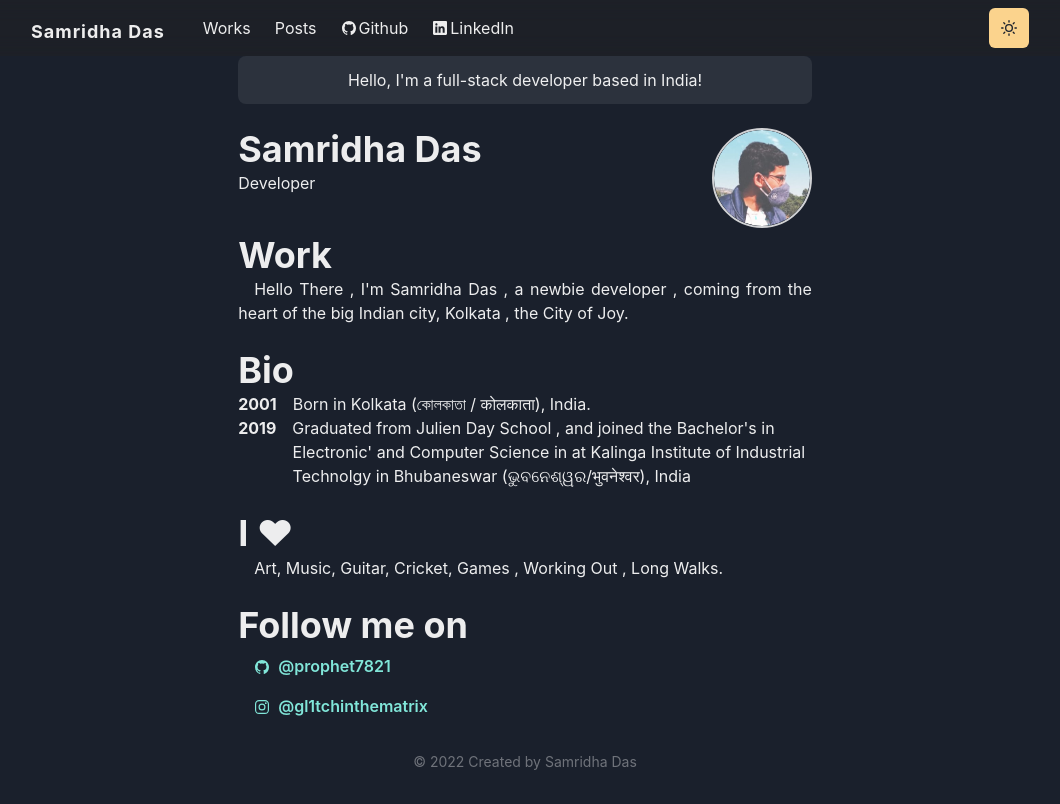
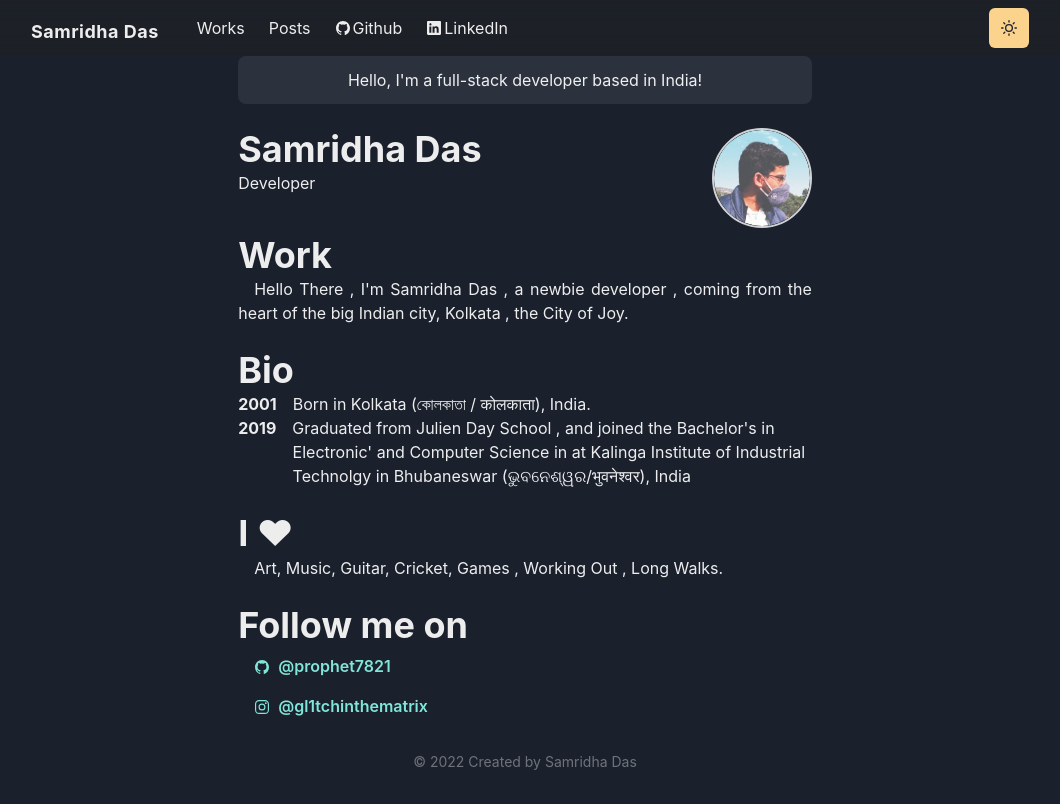
Before and after one commit to prophet7821/portfolio-app, a Next.js app: page / in a window 1280 px wide. Shown: the whole page, without its empty margins (115-1175 px from the left). Built offline with nearby package versions, Linux system fonts and the light colour scheme.

Commit message:
logo update continues

```diff
--- a/components/logo.js
+++ b/components/logo.js
@@ -10,7 +10,7 @@ const LogoBox = styled.span`
   height: 30px;
   line-height: 20px;
   padding: 10px;
-  letter-spacing:1px;
+  letter-spacing:0.5px;
 `
 
 const Logo = () => {
```
